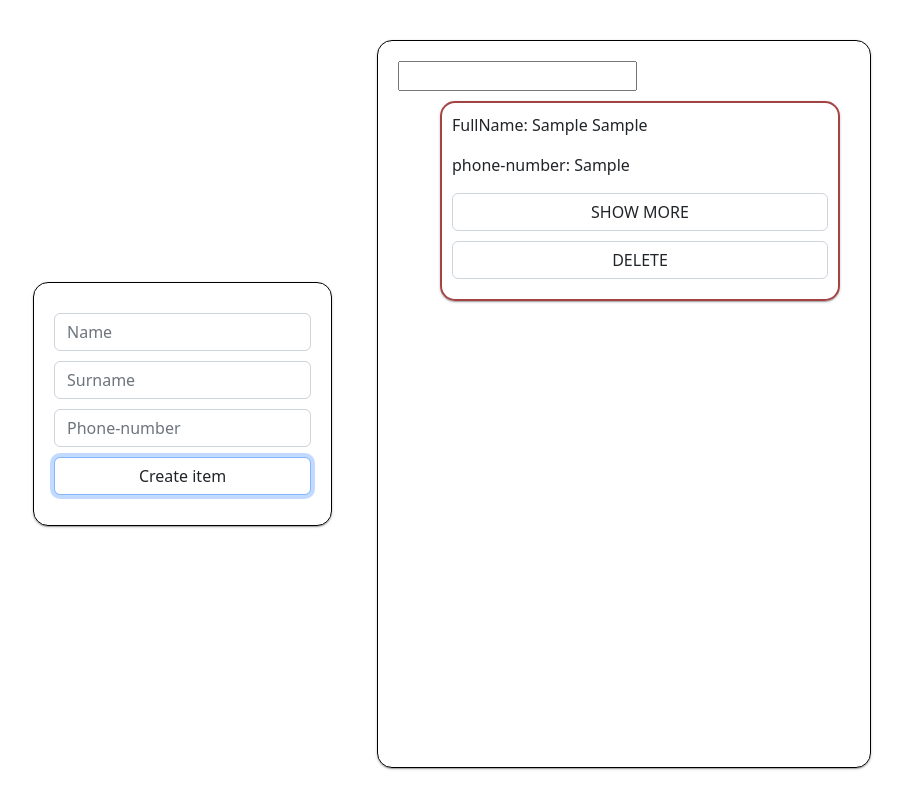
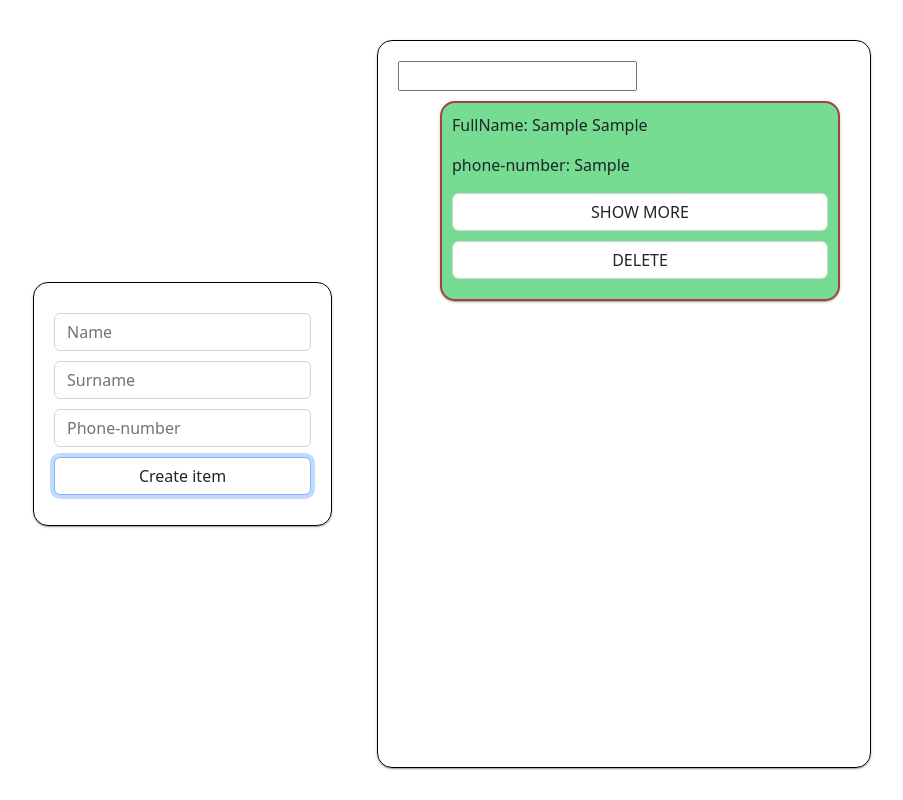
Before and after one commit to Sasha010101/ewe2323, a plain HTML site: page index.html in a window 1280 px wide. Both pictures are taken after typing "Sample", "Sample", "Sample" into the empty fields and a click on the button "Create item". Shown: the whole page, without its empty margins (7-910 px from the left). Drawn offline with nearby package versions, Linux system fonts and the light colour scheme.

Commit message:
practical

```diff
--- a/index.html
+++ b/index.html
@@ -82,11 +82,10 @@
         <div class="backdrop">
           <div class="modalka"></div>
         </div>
-
-        <script type="module" src="./index.js"></script>
+        <!-- <input class="js-input-color" type="color" /> -->
       </body>
     </html>
-
+    <script type="module" src="./index.js"></script>
     <script type="module" src="./randompractice.js"></script>
   </body>
 </html>
--- a/randompractice.js
+++ b/randompractice.js
@@ -733,38 +733,83 @@
 // const markup = newTechnologies.map((newTechnologies) => `<li class="list-item">${newTechnologies}</li>`).join("");
 // list.insertAdjacentHTML("beforeend", markup);
 // list.insertAdjacentHTML("afterbegin", "<h2>Popular Technologies</h2>");
+// const formElems = document.querySelector(".js-form");
+// const ulElems = document.querySelector(".js-items");
+// const inputContacts = document.querySelector(".js-input-contacts")
+// const arrContacts = [];
+// formElems.addEventListener("submit", e => {
+//     e.preventDefault();
+//     const surname = e.target.elements.Surname.value;
+//     const name = e.target.elements.Name.value;
+//     const phone = e.target.elements.Phone.value;
+//     const objectContacts = {
+//         surname: surname,
+//         name: name,
+//         phone:phone,
+//     }
+//     const contactInf = getMarkup(objectContacts);
+//     ulElems.insertAdjacentHTML("afterbegin", contactInf);
+//     e.target.reset();
+//     arrContacts.push(objectContacts);
+
+// })
+// function getMarkup({surname, name, phone}){
+//     return ` <li class="box item hight">
+//             <p>FullName: ${surname} ${name}</p>
+//             <p>phone-number: ${phone}</p>
+//             <button class="form-control" data-type="show">SHOW MORE</button>
+//             <button class="form-control" data-type="delete">DELETE</button>
+//           </li>`
+// }
+
+// inputContacts.addEventListener("input", e => {
+//     const inputContacts = e.target.value;
+//     const copy = arrContacts.filter(element => element.phone.includes(inputContacts));
+//     const markup = copy.map(getMarkup).join("");
+//     ulElems.innerHTML = markup;
+// })
+
+
+// const inputClr = document.querySelector(".js-input-color");
+// const listClr = document.querySelector(".js-items");
+// inputClr.addEventListener("input", e => {
+//     const markup = e.target.value;
+//     listClr.style.backgroundColor = markup;
+// console.log("Hello everybody");
+
+// })
 const formElems = document.querySelector(".js-form");
 const ulElems = document.querySelector(".js-items");
-const inputContacts = document.querySelector(".js-input-contacts")
-const arrContacts = [];
+const arr = [];
 formElems.addEventListener("submit", e => {
     e.preventDefault();
-    const surname = e.target.elements.Surname.value;
     const name = e.target.elements.Name.value;
+    const surname= e.target.elements.Surname.value;
     const phone = e.target.elements.Phone.value;
-    const objectContacts = {
+    const objContact = {
+        name: name,
         surname: surname,
-        name: name,
-        phone:phone,
-    }
-    const contactInf = getMarkup(objectContacts);
-    ulElems.insertAdjacentHTML("afterbegin", contactInf);
+        phone: phone,
+
+
+    };
+    const contacts = getMarkup(objContact);
+    ulElems.insertAdjacentHTML("afterbegin", contacts);
     e.target.reset();
-    arrContacts.push(objectContacts);
-
+    arr.push(objContact);
 })
-function getMarkup({surname, name, phone}){
-    return ` <li class="box item hight">
+function getRandomColor() {
+    const r = Math.floor(Math.random() * 256);
+  const g = Math.floor(Math.random() * 256);
+  const b = Math.floor(Math.random() * 256);
+  return `rgb(${r}, ${g}, ${b})`;
+}
+function getMarkup({ surname, name, phone }) {
+     const bgColor = getRandomColor();
+    return ` <li class="box item hight" style="background-color: ${bgColor}">
             <p>FullName: ${surname} ${name}</p>
             <p>phone-number: ${phone}</p>
             <button class="form-control" data-type="show">SHOW MORE</button>
             <button class="form-control" data-type="delete">DELETE</button>
           </li>`
 }
-
-inputContacts.addEventListener("input", e => {
-    const inputContacts = e.target.value;
-    const copy = arrContacts.filter(element => element.phone.includes(inputContacts));
-    const markup = copy.map(getMarkup).join("");
-    ulElems.innerHTML = markup;
-})
```
